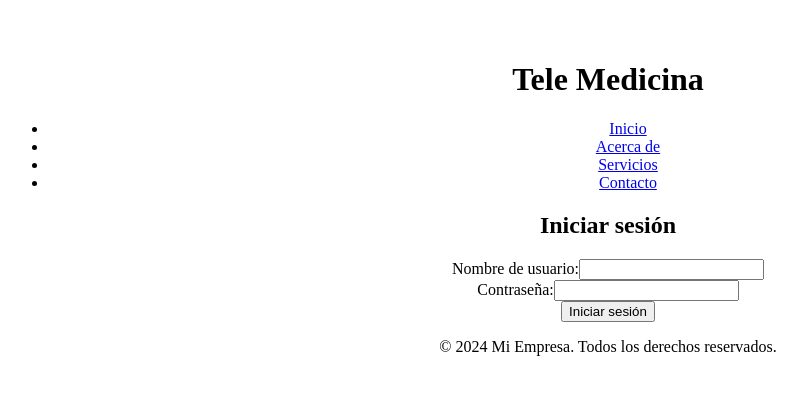
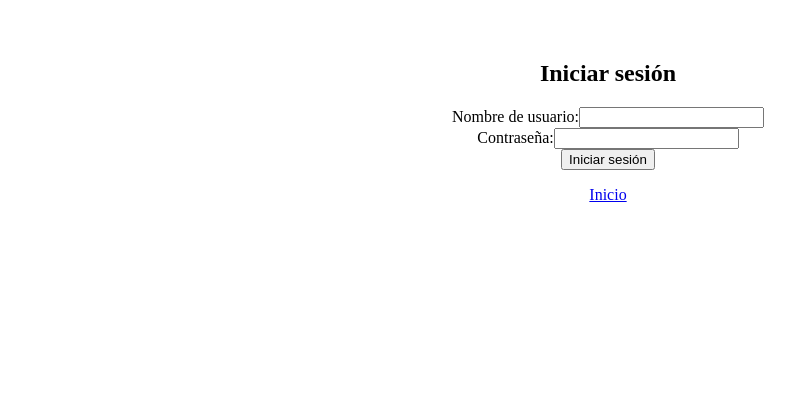
Before and after one commit to No-Country-simulation/S17-02-ft-Java-React, a React (Vite) app in the folder frontend/: page /login in a window 1280 px wide. Shown: the top 394 px of the page, without its empty margins (32-839 px from the left). Built offline with nearby package versions, Linux system fonts and the light colour scheme.

Commit message:
conexion de rutas para login y home

```diff
--- a/frontend/package.json
+++ b/frontend/package.json
@@ -11,7 +11,8 @@
   },
   "dependencies": {
     "react": "^18.3.1",
-    "react-dom": "^18.3.1"
+    "react-dom": "^18.3.1",
+    "react-router-dom": "^6.26.1"
   },
   "devDependencies": {
     "@eslint/js": "^9.9.0",
--- a/frontend/src/App.tsx
+++ b/frontend/src/App.tsx
@@ -1,10 +1,18 @@
+import { BrowserRouter as Router, Route, Routes } from "react-router-dom";
+import Home from "./components/home/home.tsx";
+import Login from "./components/login/login.tsx";
 import "./App.css";
-import Home from "./components/home/home.tsx";
+
 function App() {
   return (
-    <div className="App">
-      <Home />
-    </div>
+    <Router>
+      <div className="App">
+        <Routes>
+          <Route path="/" element={<Home />} />
+          <Route path="/login" element={<Login />} />
+        </Routes>
+      </div>
+    </Router>
   );
 }
 
--- a/frontend/src/components/login/login.tsx
+++ b/frontend/src/components/login/login.tsx
@@ -1,4 +1,5 @@
 import React, { useState, FormEvent } from "react";
+import { Link } from "react-router-dom";
 
 const Login: React.FC = () => {
   const [username, setUsername] = useState("");
@@ -36,6 +37,9 @@ const Login: React.FC = () => {
         </div>
         <button type="submit">Iniciar sesión</button>
       </form>
+      <p>
+        <Link to="/">Inicio</Link>
+      </p>
     </div>
   );
 };
--- a/frontend/src/components/navbar/navbar.tsx
+++ b/frontend/src/components/navbar/navbar.tsx
@@ -1,26 +1,26 @@
 import React from "react";
-import Login from "../login/login.tsx";
+import { Link } from "react-router-dom";
 
 const Navbar: React.FC = () => {
   return (
     <nav>
       <ul>
         <li>
-          <a href="#home">Inicio</a>
+          <Link to="/">Inicio</Link>
         </li>
         <li>
-          <a href="#about">Acerca de</a>
+          <Link to="#about">Acerca de</Link>
         </li>
         <li>
-          <a href="#services">Servicios</a>
+          <Link to="#services">Servicios</Link>
         </li>
         <li>
-          <a href="#contact">Contacto</a>
+          <Link to="#contact">Contacto</Link>
+        </li>
+        <li>
+          <Link to="/login">Login</Link>
         </li>
       </ul>
-      <div className="login-container">
-        <Login />
-      </div>
     </nav>
   );
 };
```
Also changed, not shown: 1 other file (tests, documents, lock files or other folders).
